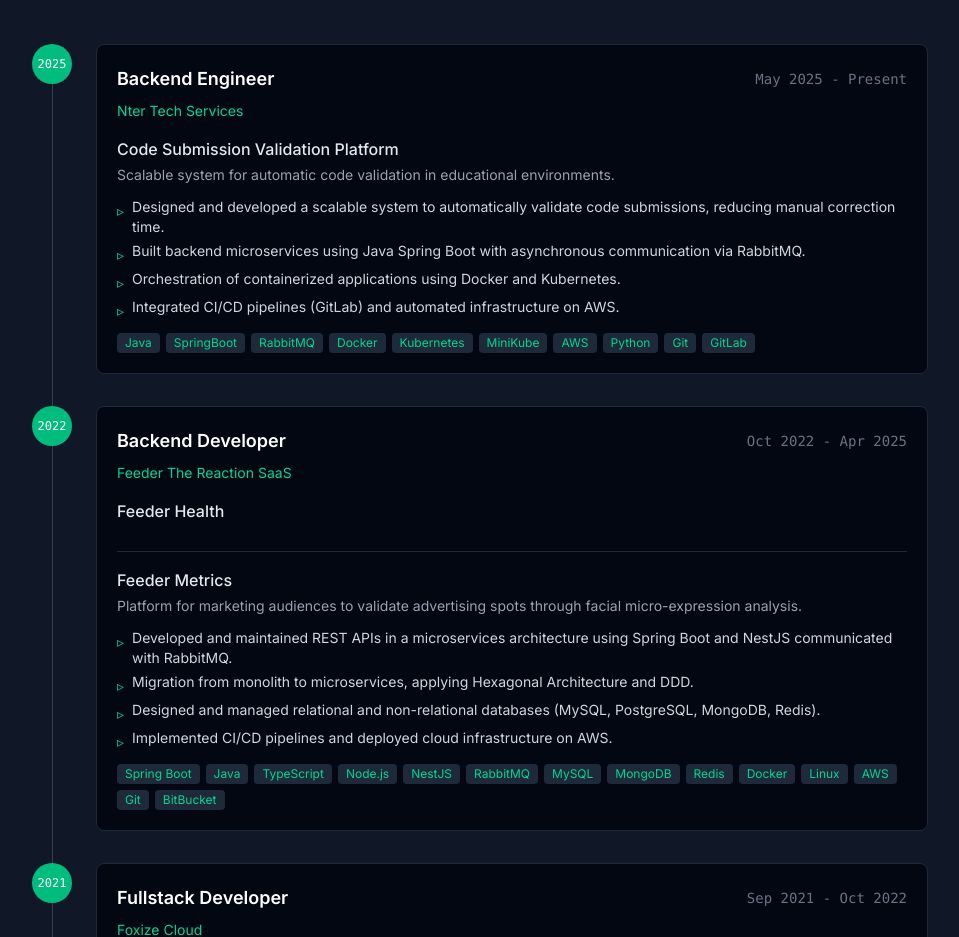
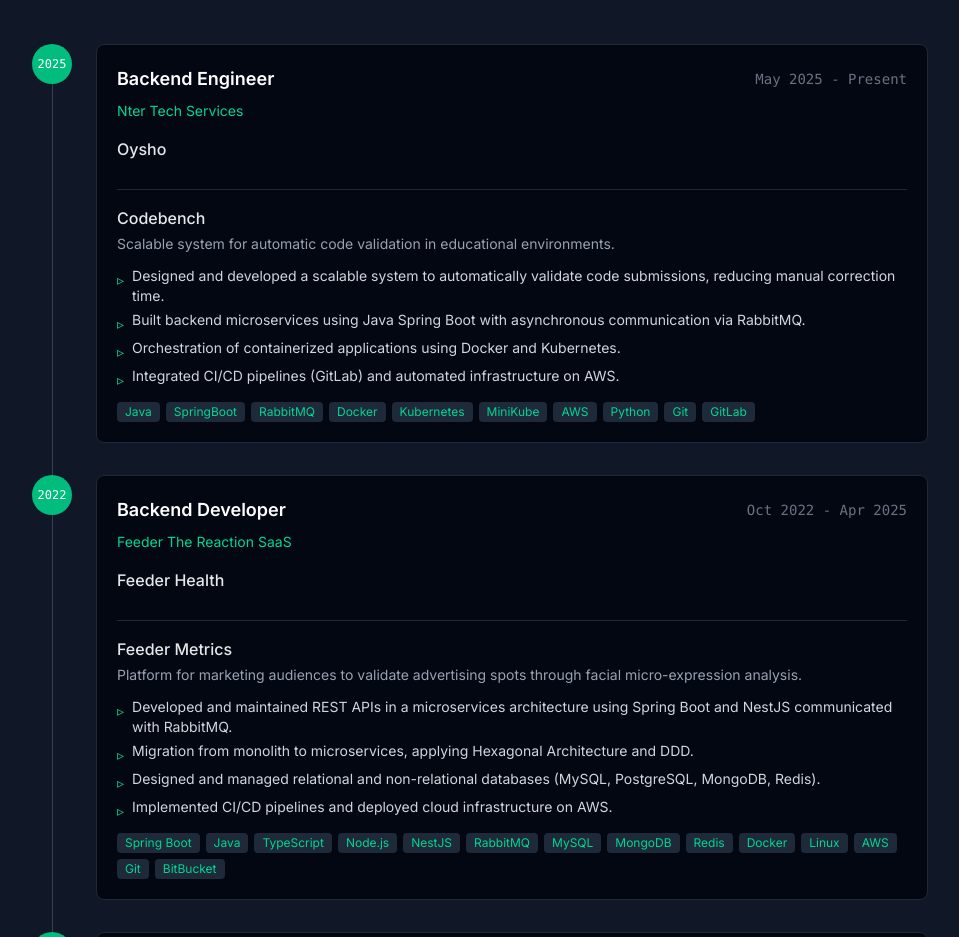
Before and after one commit to albertmenendezg/portfolio, a Next.js app: page / in a window 1280 px wide. Shown: the part 1700-2637 px from the top of the page, without its empty margins (160-1119 px from the left). Built offline with nearby package versions, Linux system fonts and the light colour scheme.

Commit message:
Split nter into oysho and codebench projects

```diff
--- a/src/data/portfolio.ts
+++ b/src/data/portfolio.ts
@@ -16,9 +16,15 @@
     positionKey: "experience.nter.position",
     projects: [
       {
-        nameKey: "experience.nter.projects.main.name",
-        descriptionKey: "experience.nter.projects.main.description",
-        tasksKey: "experience.nter.projects.main.tasks",
+        nameKey: "experience.nter.projects.oysho.name",
+        descriptionKey: "experience.nter.projects.oysho.description",
+        tasksKey: "experience.nter.projects.oysho.tasks",
+        tech: []
+      },
+      {
+        nameKey: "experience.nter.projects.codebench.name",
+        descriptionKey: "experience.nter.projects.codebench.description",
+        tasksKey: "experience.nter.projects.codebench.tasks",
         tech: ["Java", "SpringBoot", "RabbitMQ", "Docker", "Kubernetes", "MiniKube", "AWS", "Python", "Git", "GitLab"]
       }
     ]
--- a/src/i18n/locales/en.json
+++ b/src/i18n/locales/en.json
@@ -32,8 +32,13 @@
     "nter": {
       "position": "Backend Engineer",
       "projects": {
-        "main": {
-          "name": "Code Submission Validation Platform",
+        "oysho": {
+          "name": "Oysho",
+          "description": "",
+          "tasks": []
+        },
+        "codebench": {
+          "name": "Codebench",
           "description": "Scalable system for automatic code validation in educational environments.",
           "tasks": [
             "Designed and developed a scalable system to automatically validate code submissions, reducing manual correction time.",
--- a/src/i18n/locales/es.json
+++ b/src/i18n/locales/es.json
@@ -32,6 +32,11 @@
     "nter": {
       "position": "Ingeniero Backend",
       "projects": {
+        "oysho": {
+          "name": "Oysho",
+          "description": "",
+          "tasks": []
+        },
         "codebench": {
           "name": "Codebench",
           "description": "Sistema escalable para la validación automática de código en entornos educativos.",
```
